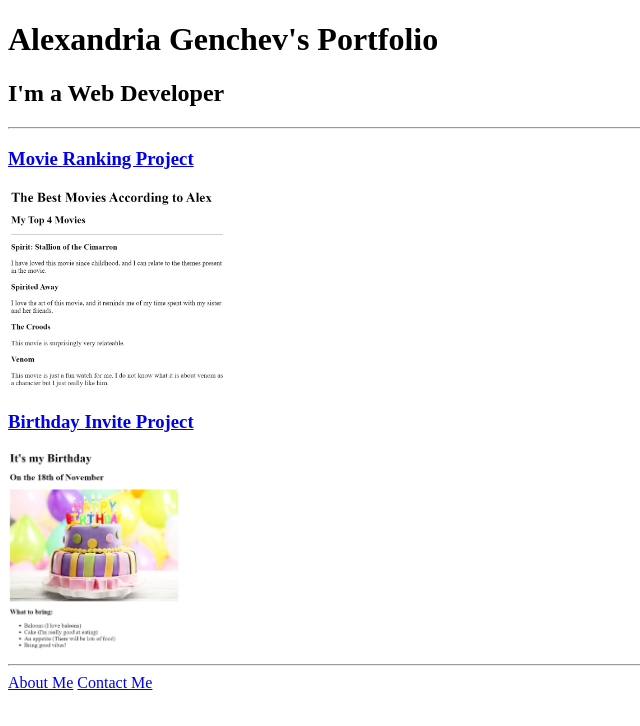
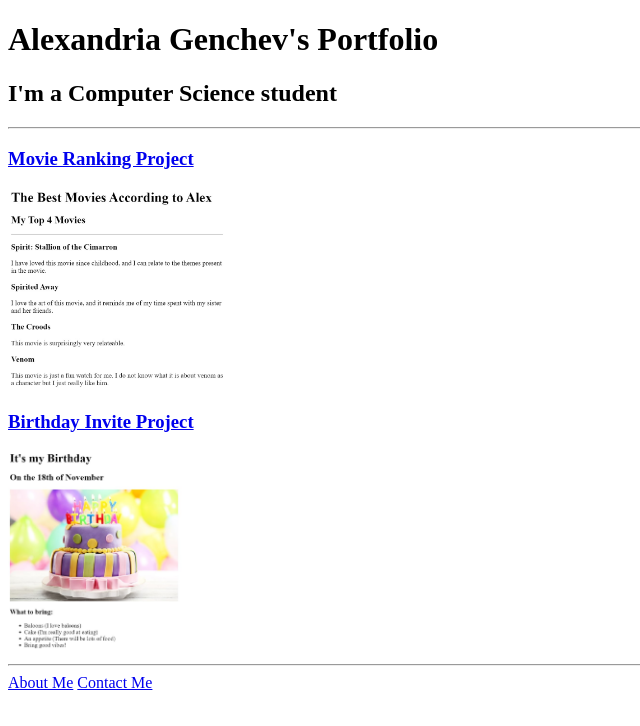
Before and after one commit to AlexxGen/html-portfolio, a plain HTML site: page index.html in a window 1280 px wide. Shown: the whole page, without its empty margins (0-640 px from the left). Drawn offline with Linux system fonts and the light colour scheme.

Commit message:
Add files via upload

```diff
--- a/index.html
+++ b/index.html
@@ -6,10 +6,9 @@
     </head>
     <body>
         <h1>Alexandria Genchev's Portfolio</h1>
-        <h2>I'm a Web Developer</h2>
+        <h2>I'm a Computer Science student</h2>
 
         <hr />
-
         <h3><a href="./public/movie-ranking.html">Movie Ranking Project</a></h3>
         <img src="./assets/images/movie_ranking_preview.jpg" height="200" alt="Preview of my movie ranking project"/>
 
```
